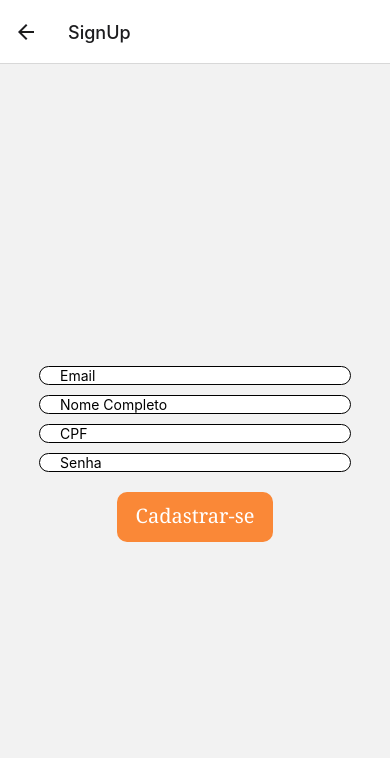
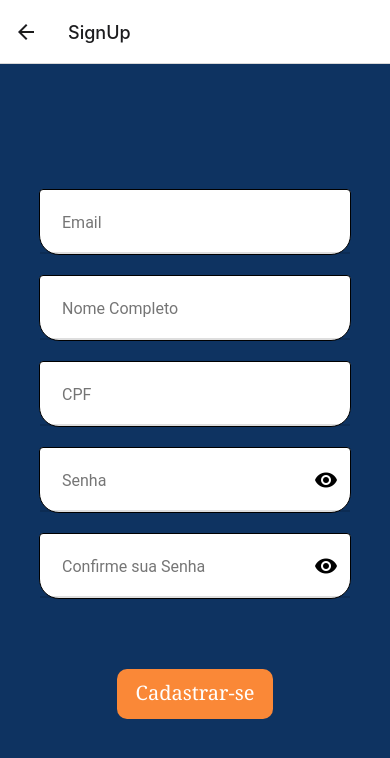
Before and after one commit to eng-software-rossana/wiicket-app, a React Native app: screen /SignUp in a window 390 px wide. Shown: the top 758 px of the page. Built offline with nearby package versions, Linux system fonts and the light colour scheme.

Commit message:
Adding errors checking for Login and SignUp screens

```diff
--- a/package.json
+++ b/package.json
@@ -18,6 +18,7 @@
     "react": "17.0.2",
     "react-native": "0.68.1",
     "react-native-gesture-handler": "^2.4.2",
+    "react-native-paper": "^4.12.1",
     "react-native-safe-area-context": "^4.2.5",
     "react-native-screens": "^3.13.1",
     "react-native-vector-icons": "^9.1.0"
--- a/scenes/login/Login.tsx
+++ b/scenes/login/Login.tsx
@@ -1,7 +1,8 @@
 import { useNavigation } from '@react-navigation/native';
 import { StackNavigationProp } from '@react-navigation/stack';
 import React, { useState } from 'react';
-import { Image, Text, TextInput, View } from 'react-native';
+import { Image, Text, View } from 'react-native';
+import { HelperText, TextInput } from 'react-native-paper';
 import Button from '../../components/button/Button';
 import { buttonStyles } from '../../components/button/buttonStyles';
 import { RootStackParamList } from '../../navigation/RootStackParamList';
@@ -12,10 +13,22 @@ const Login = () => {
   const [userEmail, setUserEmail] = useState('');
   const [password, setPassword] = useState('');
   const [isSecure, setIsSecure] = useState(true);
-  const register = 'Cadastrar-se';
+  const [showHelper, setShowHelper] = useState(false);
+
+  const loginValidations = () => {
+    let valid = false;
+    let validUser =
+      userEmail === 'comprador@gmail.com' && password === 'wiicket123';
+    if (userEmail && password) {
+      if (validUser) {
+        valid = true;
+      }
+    }
+    return valid;
+  };
+
   return (
     <View style={loginStyles.loginScreen}>
-      {/* <Text style={loginStyles.titleStyle}>Wiicket</Text> */}
       <Image
         style={loginStyles.titleStyle}
         source={require('../../assets/login/logo_wiicket.png')}
@@ -27,28 +40,39 @@ const Login = () => {
           onChangeText={newText => setUserEmail(newText)}
           defaultValue={userEmail}
         />
-
         <TextInput
           style={loginStyles.inputStyle}
           placeholder="Senha"
           onChangeText={newText => setPassword(newText)}
           secureTextEntry={isSecure}
+          right={
+            <TextInput.Icon
+              name={isSecure ? 'eye' : 'eye-off'}
+              onPress={() => setIsSecure(!isSecure)}
+            />
+          }
           defaultValue={password}
         />
+
+        <HelperText
+          style={loginStyles.errorStyle}
+          type="error"
+          visible={showHelper}>
+          Email ou senha inválido
+        </HelperText>
 
         <Button
           style={buttonStyles.login}
           text="Entrar"
           onPress={() => {
-            if (
-              userEmail === 'comprador@gmail.com' &&
-              password === 'wiicket123'
-            ) {
+            if (loginValidations()) {
+              setShowHelper(false);
               navigation.navigate('Home');
+            } else {
+              setShowHelper(true);
             }
           }}
         />
-
         <Text
           onPress={() => navigation.navigate('SignUp')}
           style={loginStyles.registerStyle}>
--- a/scenes/login/SignUp.tsx
+++ b/scenes/login/SignUp.tsx
@@ -1,11 +1,12 @@
-import React, { useState } from 'react';
-import { TextInput, View } from 'react-native';
+import React, { useEffect, useState } from 'react';
+import { View } from 'react-native';
+import { HelperText, TextInput } from 'react-native-paper';
 import Button from '../../components/button/Button';
 import { buttonStyles } from '../../components/button/buttonStyles';
 import { signUpStyles } from './signUpStyles';
 import { RootStackParamList } from '../../navigation/RootStackParamList';
 import { StackNavigationProp } from '@react-navigation/stack';
-import { useNavigation, validatePathConfig } from '@react-navigation/native';
+import { useNavigation } from '@react-navigation/native';
 import { loginStyles } from './loginStyles';
 
 const SignUp = () => {
@@ -14,19 +15,54 @@ const SignUp = () => {
   const [userName, setUserName] = useState('');
   const [userCPF, setUserCPF] = useState('');
   const [password, setPassword] = useState('');
+  const [confirmPassword, setConfirmPassword] = useState('');
+  const [isSecure, setIsSecure] = useState(true);
+  const [isConfirmSecure, setIsConfirmSecure] = useState(true);
+  const [showHelperPassword, setShowHelperPassword] = useState(false);
+  const [showHelperPersonID, setShowHelperPersonID] = useState(false);
 
   const limitNumberInput = (newText: string): void => {
     newText = newText.replace(/[^0-9]/g, '');
     setUserCPF(newText);
   };
 
+  const limitUserNameInput = (newText: string): void => {
+    newText = newText.replace(/[^a-zA-Z ]*$/g, '');
+    setUserName(newText);
+  };
+
+  // const limitEmailInput = (newText: string): void => {
+  //   newText = newText.replace(/\S+@\S+\.\S+/, '');
+  //   setUserEmail(newText);
+  // };
+
   const isSignUpValid = (): boolean => {
     let valid = false;
-    if (userEmail && userName && userCPF && password) {
-      valid = true;
+    if (userEmail && userName && userCPF && password && confirmPassword) {
+      if (password === confirmPassword) {
+        if (userCPF.length === 11) {
+          valid = true;
+        }
+      }
     }
     return valid;
   };
+
+  useEffect(() => {
+    if (password === confirmPassword) {
+      setShowHelperPassword(false);
+    } else {
+      setShowHelperPassword(true);
+    }
+  }, [password, confirmPassword]);
+
+  useEffect(() => {
+    if (userCPF.length === 11 || userCPF.length === 0) {
+      setShowHelperPersonID(false);
+    } else {
+      setShowHelperPersonID(true);
+    }
+  }, [userCPF]);
 
   return (
     <View style={signUpStyles.default}>
@@ -35,12 +71,15 @@ const SignUp = () => {
         placeholder="Email"
         onChangeText={newText => setUserEmail(newText)}
         defaultValue={userEmail}
+        value={userEmail}
       />
       <TextInput
         style={loginStyles.inputStyle}
         placeholder="Nome Completo"
-        onChangeText={newText => setUserName(newText)}
+        //onChangeText={newText => setUserName(newText)}
+        onChangeText={newText => limitUserNameInput(newText)}
         defaultValue={userName}
+        value={userName}
       />
       <TextInput
         style={loginStyles.inputStyle}
@@ -51,14 +90,52 @@ const SignUp = () => {
         defaultValue={userCPF}
         maxLength={11}
       />
+
+      {showHelperPersonID ? (
+        <HelperText
+          style={loginStyles.errorStyle}
+          type="error"
+          visible={showHelperPersonID}>
+          O campo de CPF precisa de 11 dígitos
+        </HelperText>
+      ) : null}
+
       <TextInput
         style={loginStyles.inputStyle}
         placeholder="Senha"
         onChangeText={newText => setPassword(newText)}
-        secureTextEntry={true}
+        secureTextEntry={isSecure}
+        right={
+          <TextInput.Icon
+            name={isSecure ? 'eye' : 'eye-off'}
+            onPress={() => setIsSecure(!isSecure)}
+          />
+        }
         defaultValue={password}
         maxLength={16}
       />
+
+      <TextInput
+        style={loginStyles.inputStyle}
+        placeholder="Confirme sua Senha"
+        onChangeText={newText => setConfirmPassword(newText)}
+        secureTextEntry={isConfirmSecure}
+        right={
+          <TextInput.Icon
+            name={isConfirmSecure ? 'eye' : 'eye-off'}
+            onPress={() => setIsConfirmSecure(!isConfirmSecure)}
+          />
+        }
+        defaultValue={confirmPassword}
+        maxLength={16}
+      />
+
+      <HelperText
+        style={loginStyles.errorStyle}
+        type="error"
+        visible={showHelperPassword}>
+        As senhas não são iguais
+      </HelperText>
 
       <Button
         style={buttonStyles.login}
--- a/scenes/login/loginStyles.ts
+++ b/scenes/login/loginStyles.ts
@@ -5,23 +5,32 @@ const loginStyles = StyleSheet.create({
     justifyContent: 'center',
     alignItems: 'center',
     flex: 1,
-    backgroundColor: '#C4C4C4',
+    backgroundColor: '#0E3361',
   },
 
   inputStyle: {
     width: '80%',
     borderColor: '#000000',
     borderWidth: 1,
-    paddingLeft: 20,
-    borderRadius: 10,
+    paddingLeft: 10,
+    borderRadius: 20,
     backgroundColor: '#FFFFFF',
-    marginBottom: 10,
+    marginBottom: 20,
   },
 
   registerStyle: {
     justifyContent: 'flex-start',
-    color: '#0759de',
+    color: '#FA8837',
     paddingTop: 20,
+    fontSize: 18,
+  },
+
+  errorStyle: {
+    justifyContent: 'flex-start',
+    color: '#FA0202',
+    paddingBottom: 20,
+    fontSize: 14,
+    //transform: [{ translateY: 1 }],
   },
 
   titleStyle: {
--- a/scenes/login/signUpStyles.ts
+++ b/scenes/login/signUpStyles.ts
@@ -5,6 +5,7 @@ const signUpStyles = StyleSheet.create({
     justifyContent: 'center',
     alignItems: 'center',
     flex: 1,
+    backgroundColor: '#0E3361',
   },
 });
 
```
Also changed, not shown: 23 other files (tests, documents, lock files or other folders).
